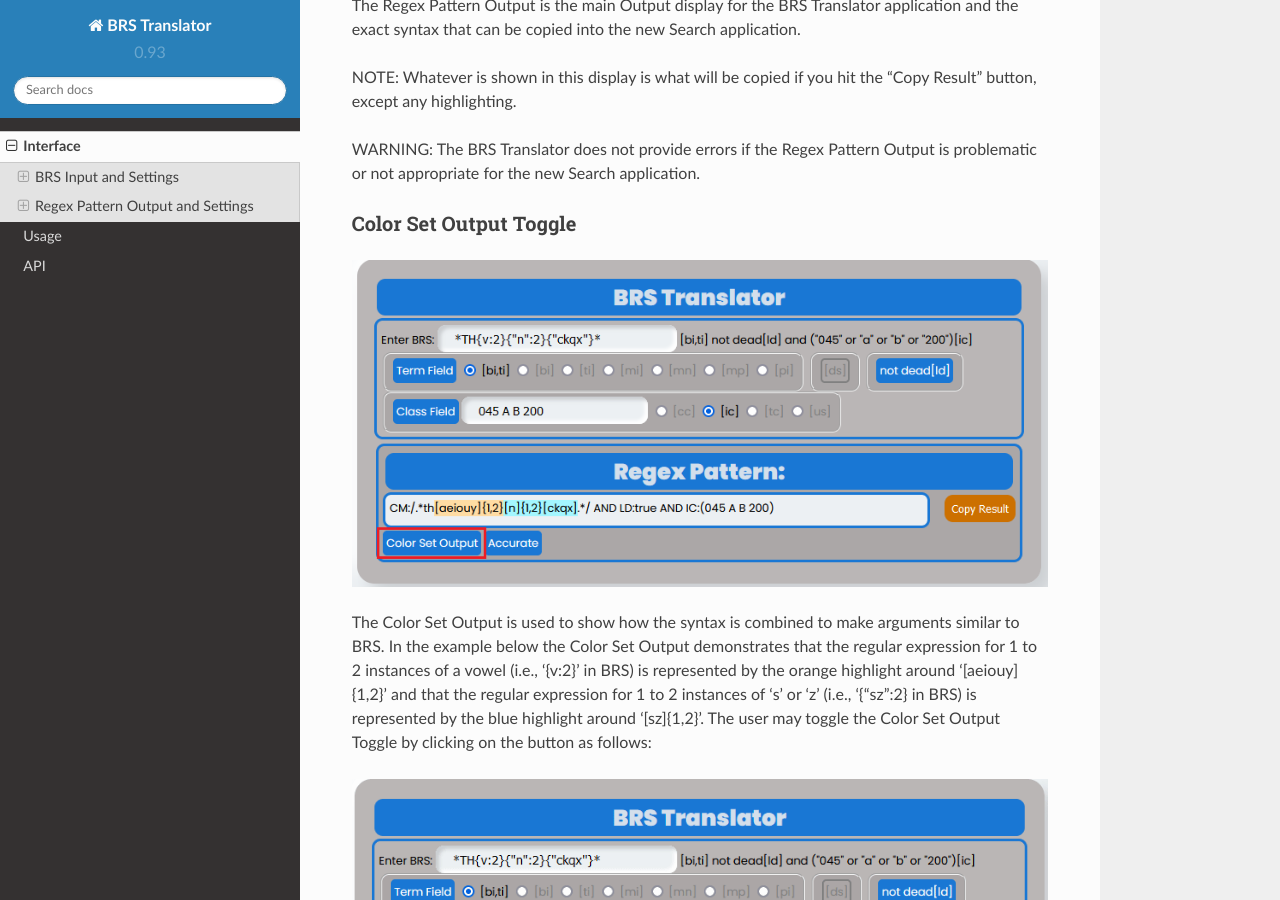
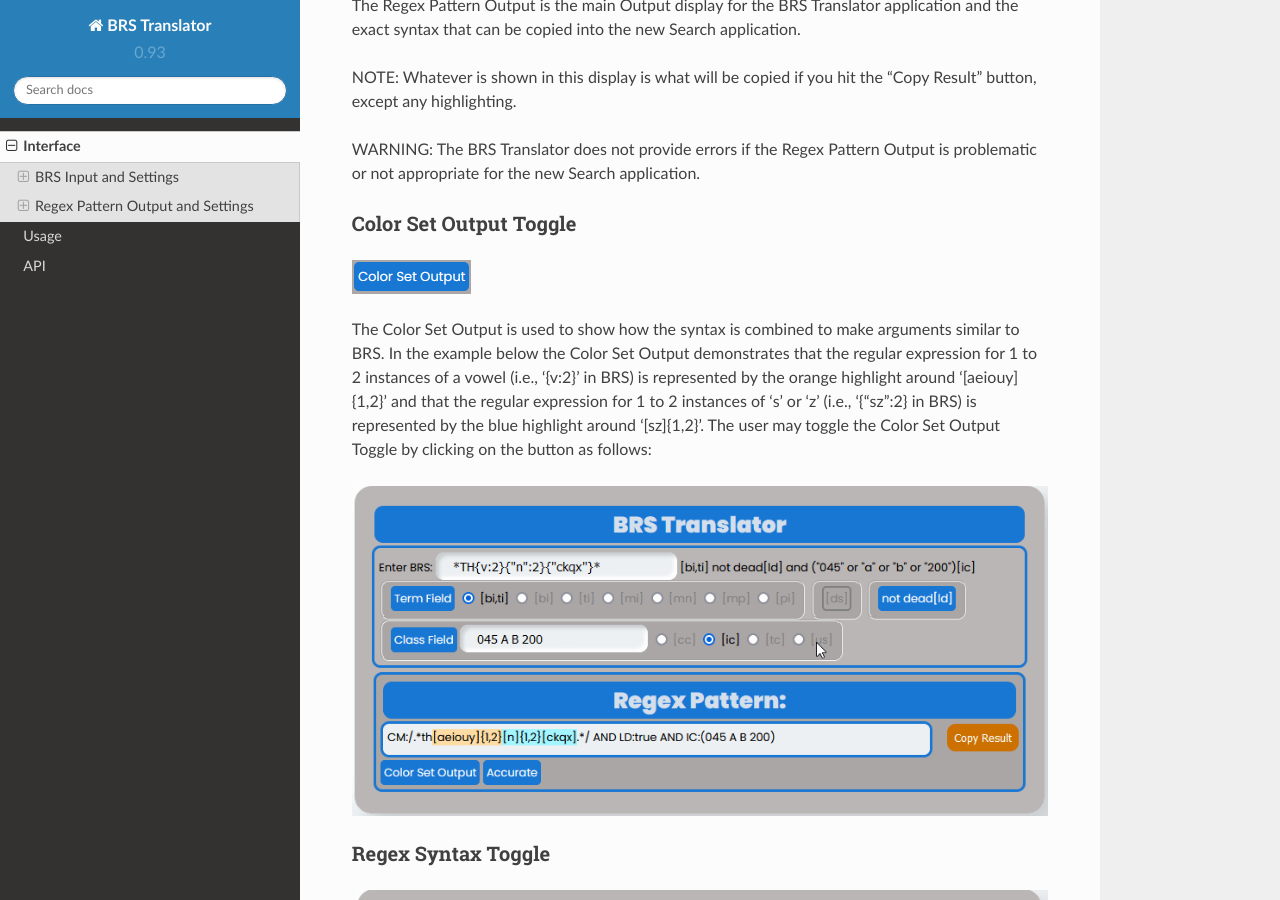
Before and after one commit to Ayjent/BRS-Translator, a Sphinx documentation site: the page built from docs/source/interface.rst, in a window 1280 px wide and 900 px high, scrolled down 5110 px. Built offline with Sphinx 7.4.7 and the Read the Docs theme 2.0.0, drawn with Linux system fonts in a browser that asks for light colours.

Commit message:
Update interface.rst

```diff
--- a/docs/source/interface.rst
+++ b/docs/source/interface.rst
@@ -96,7 +96,7 @@
 
 Color Set Output Toggle
 ^^^^^^^^^^^^^^^^^^^^^^^
-.. image:: ../_static/BRSColorSetOutputHighlight.png
+.. image:: ../_static/BRS-ColorSetOutputSection.png
 The Color Set Output is used to show how the syntax is combined to make arguments similar to BRS.  In the example below the Color Set Output demonstrates that the regular expression for 1 to 2 instances of a vowel (i.e., '{v:2}' in BRS) is represented by the orange highlight around '[aeiouy]{1,2}' and that the regular expression for 1 to 2 instances of 's' or 'z' (i.e., '{"sz":2} in BRS) is represented by the blue highlight around '[sz]{1,2}'.  The user may toggle the Color Set Output Toggle by clicking on the button as follows:
 
 .. image:: ../_static/ColorSetOutput.gif
```
Also changed, not shown: other parts of docs/source/interface.rst (+1 -1 lines).
